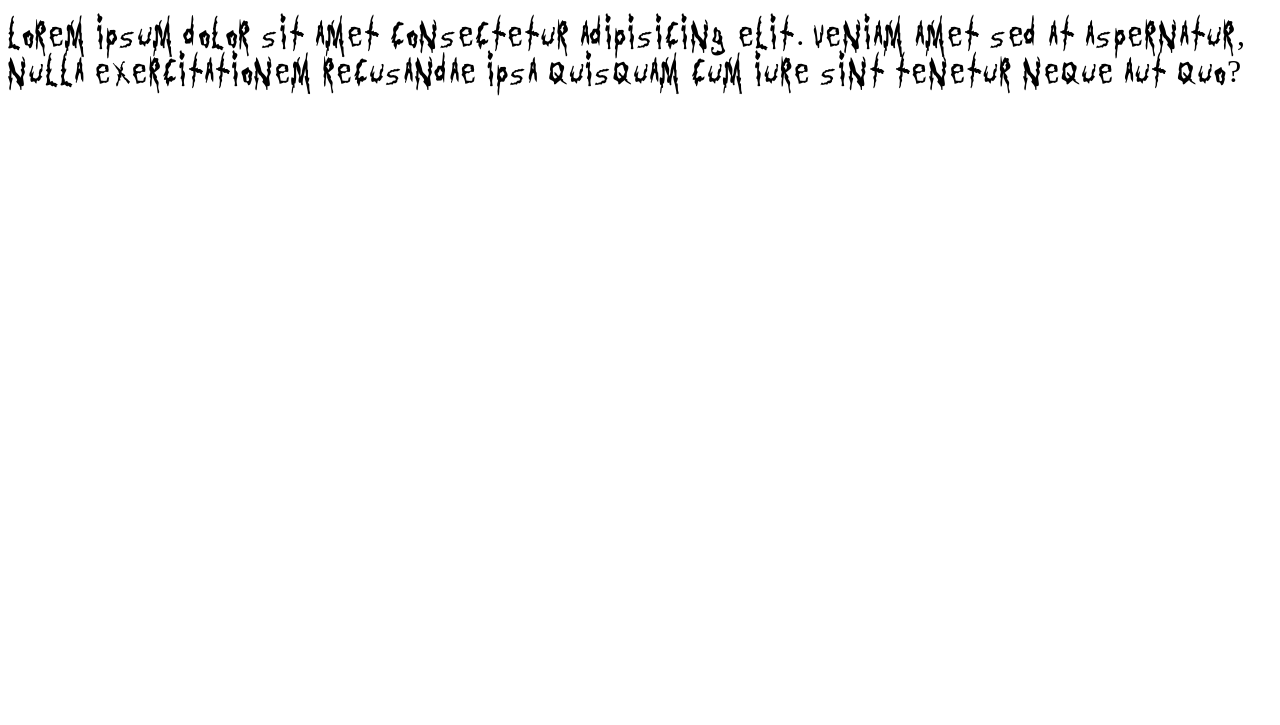
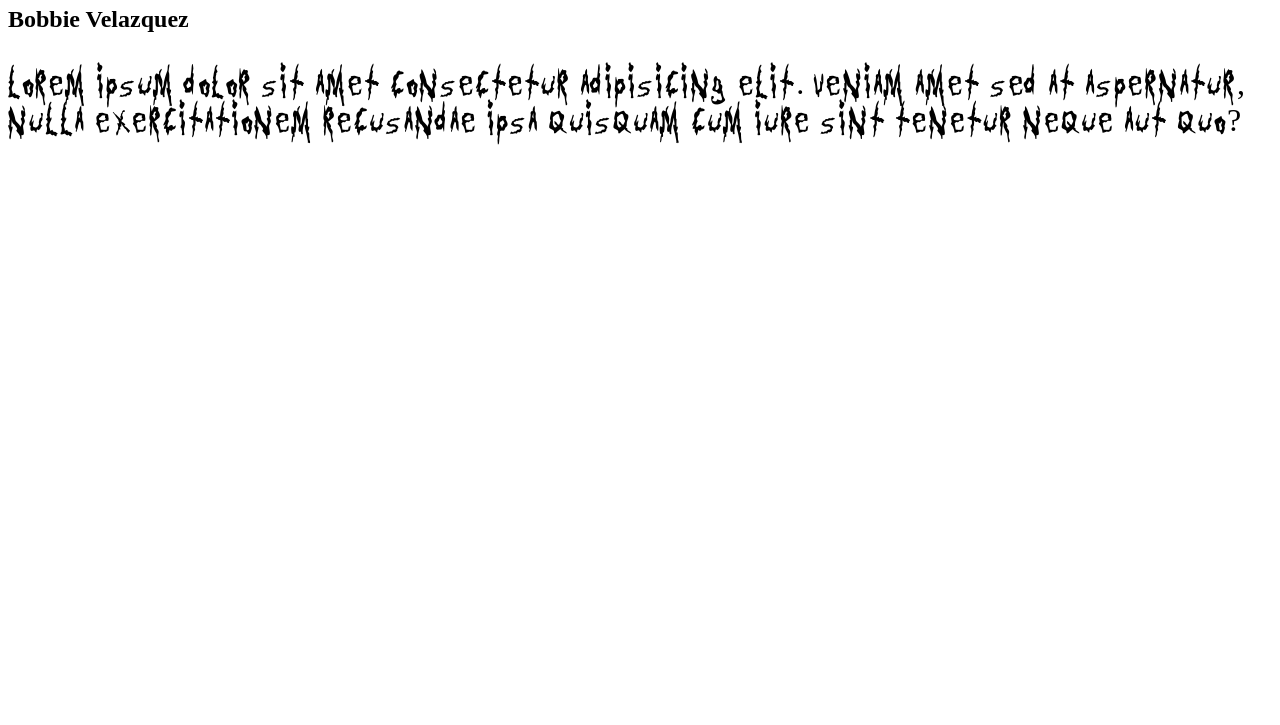
Before and after one commit to lherna1371/UChicagoFont, a plain HTML site: page index.html in a window 1280 px wide. Shown: the part 75-800 px from the top of the page. Drawn offline with Linux system fonts and the light colour scheme; a web font is replaced by a local one.

Commit message:
schwifty name

```diff
--- a/index.html
+++ b/index.html
@@ -11,6 +11,7 @@
 </head>
 <body>
     <h1>Font Example - Luis Hernandez</h1>
+    <h2>Bobbie Velazquez</h2>
     <p>Lorem ipsum dolor sit amet consectetur adipisicing elit. Veniam amet sed at aspernatur, nulla exercitationem recusandae ipsa quisquam cum iure sint tenetur neque aut quo?</p>
 </body>
 </html>
```
